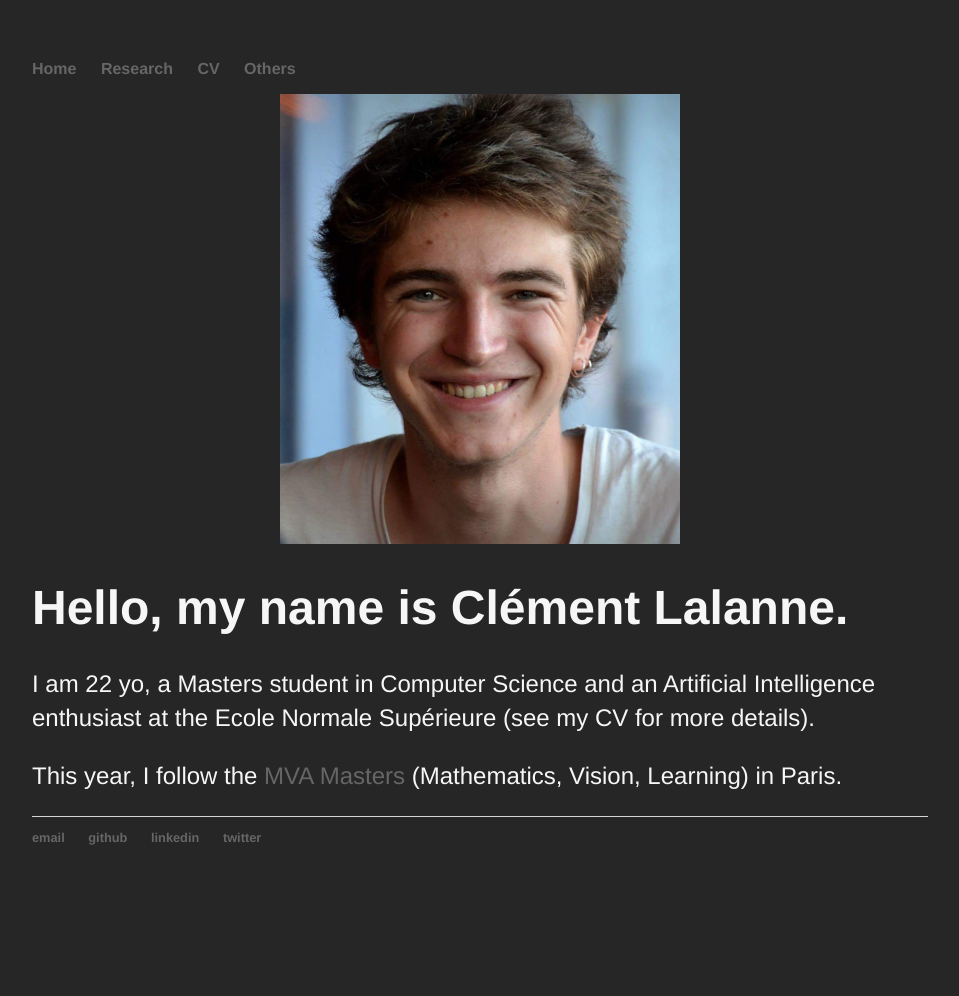
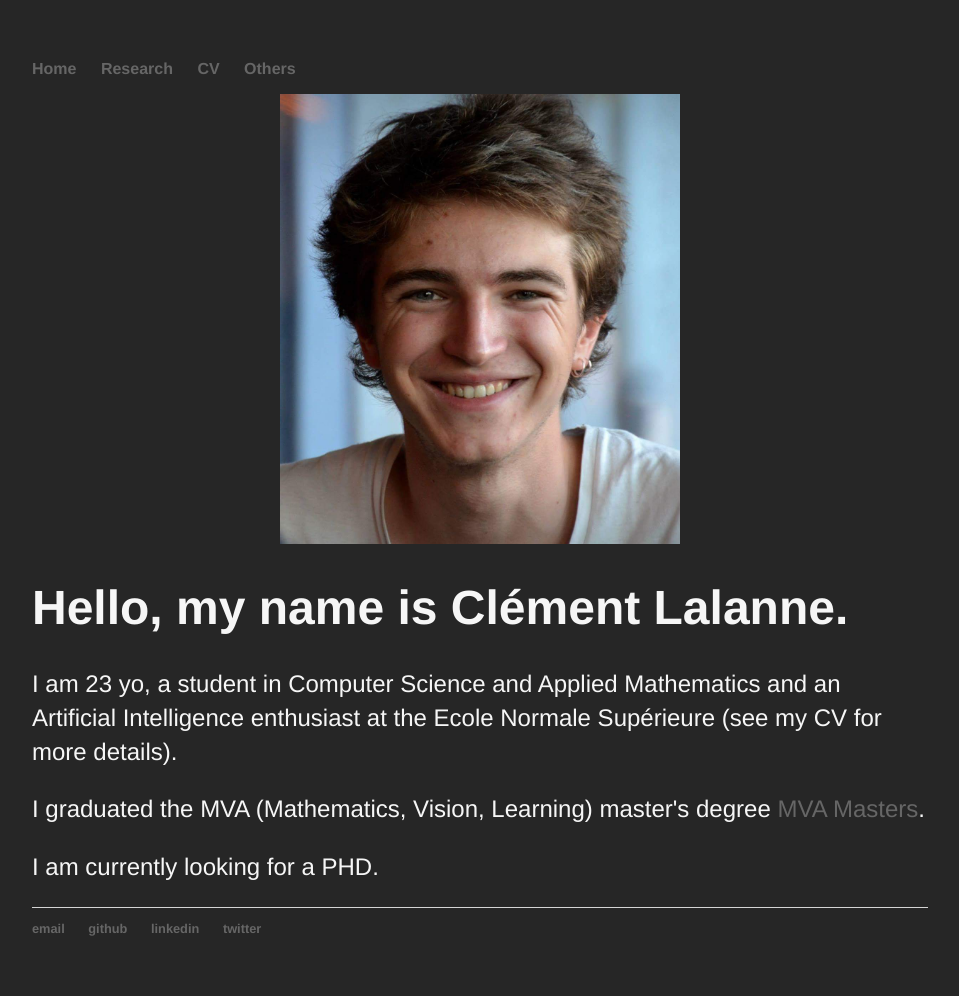
Before and after one commit to clemlal/clemlal.github.io, a Jekyll site: the page built from index.html, in a window 1280 px wide. Shown: the whole page, without its empty margins (160-1119 px from the left). Built offline with Jekyll 4.4.1, drawn with Linux system fonts in a browser that asks for light colours; before the commit the page ends 905 px from its top, so only the background shows below that.

Commit message:
Update index.html

```diff
--- a/index.html
+++ b/index.html
@@ -7,6 +7,7 @@ title: Clément Lalanne
 </center>
 <div class="blurb">
 	<h1>Hello, my name is Clément Lalanne.</h1>
-				<p>I am 22 yo, a Masters student in Computer Science and an Artificial Intelligence enthusiast at the Ecole Normale Supérieure (see my CV for more details).</p>
-				<p>This year, I follow the <a target="_blank" href="http://math.ens-paris-saclay.fr/version-francaise/formations/master-mva/">MVA Masters</a> (Mathematics, Vision, Learning) in Paris.</p>
+				<p>I am 23 yo, a student in Computer Science and Applied Mathematics and an Artificial Intelligence enthusiast at the Ecole Normale Supérieure (see my CV for more details).</p>
+				<p>I graduated the MVA (Mathematics, Vision, Learning) master's degree <a target="_blank" href="http://math.ens-paris-saclay.fr/version-francaise/formations/master-mva/">MVA Masters</a>.</p>
+				<p>I am currently looking for a PHD.</p>
 </div><!-- /.blurb -->
```
